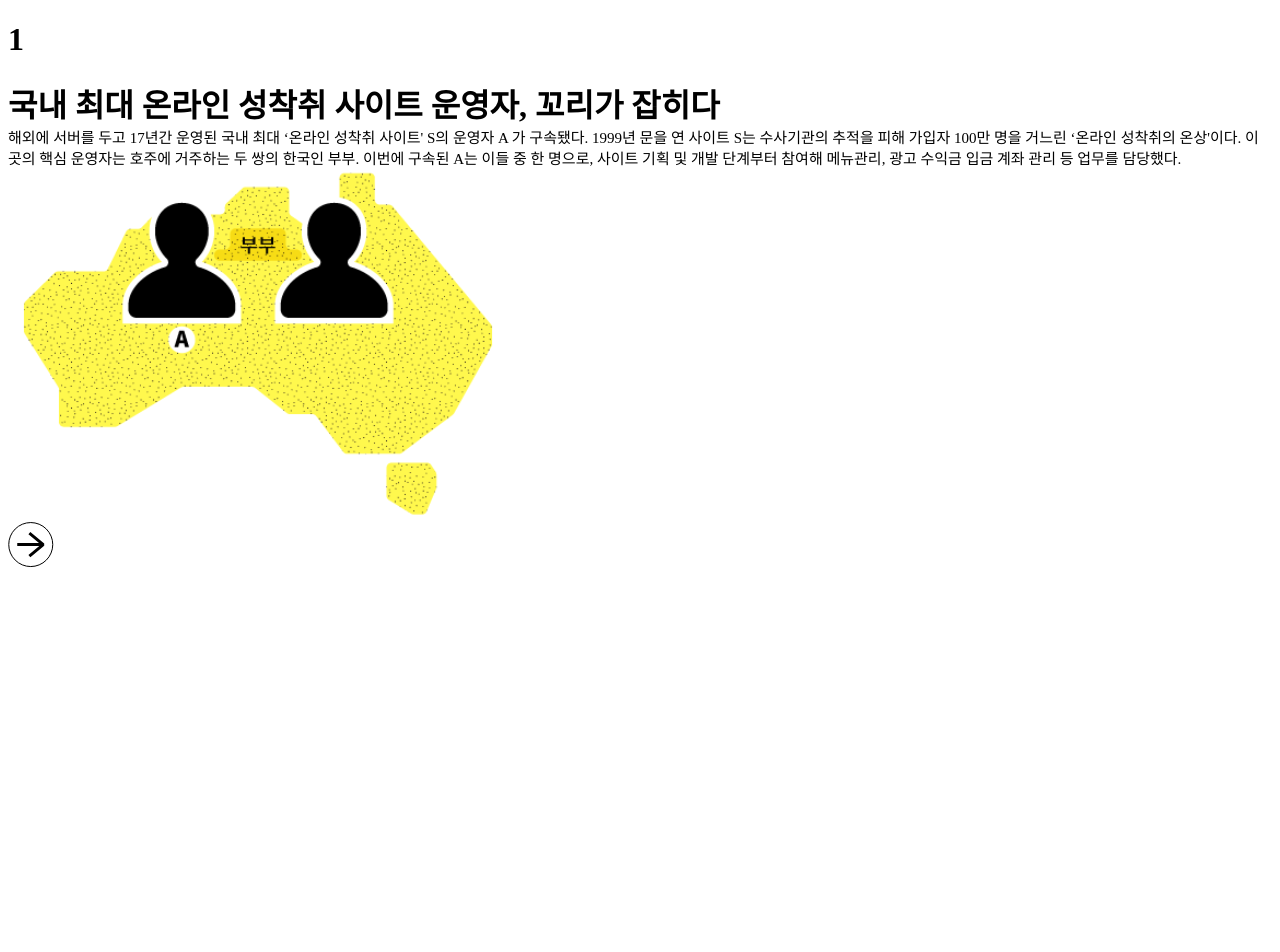
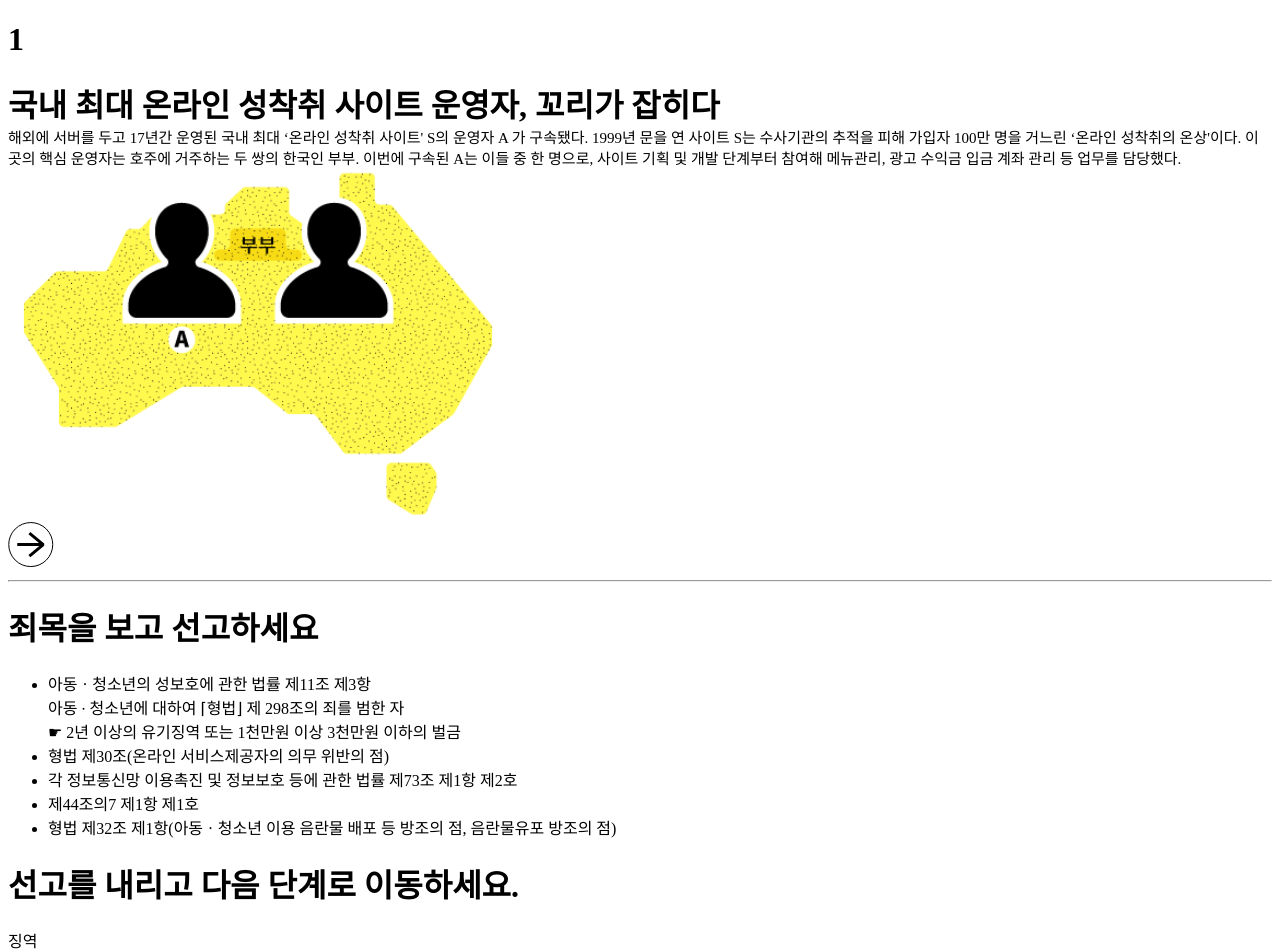
Before and after one commit to newshunter12/judgement-simulator, a Next.js app: page /data/1 in a window 1280 px wide. Shown: the top 952 px of the page. Before the commit the page ends 800 px from the top, so only its background shows below. Built offline with nearby package versions, Linux system fonts and the light colour scheme.

Commit message:
feat: create SentenceCondition Component
- renamed Variables name
- renamed yml properties name

```diff
--- a/component/judgement.tsx
+++ b/components/Judgement.tsx
@@ -1,4 +1,5 @@
 import Description from "./Description";
+import SentenceCondition from "./SentenceCondition";
 import Case from "utils/Case.interface";
 import React from "react";
 
@@ -13,6 +14,7 @@ function Judgement({ caseObject, caseName }: Props): React.ReactElement {
 
   return (
     <div>
+      <div>
         <h1>{caseName}</h1>
 
         <Description
@@ -21,6 +23,11 @@ function Judgement({ caseObject, caseName }: Props): React.ReactElement {
           caseNum={caseObject.caseNum}
         />
       </div>
+      <hr />
+      <div>
+        <SentenceCondition statutes={caseObject.statutes} />
+      </div>
+    </div>
   );
 }
 
--- /dev/null
+++ b/components/SentenceCondition.tsx
@@ -0,0 +1,36 @@
+import React from "react";
+
+interface Props {
+  statutes: {
+    article: string;
+    config_requirements: string;
+    sentencing: string;
+  }[];
+}
+
+function SentenceCondition({ statutes }: Props): React.ReactElement {
+  return (
+    <div>
+      <div>
+        <h1>죄목을 보고 선고하세요</h1>
+        <ul>
+          {statutes.map((statute, i) => (
+            <li key={i}>
+              <div>{statute.article}</div>
+              <div>{statute.config_requirements}</div>
+              <div> {statute.sentencing}</div>
+            </li>
+          ))}
+        </ul>
+      </div>
+      <div>
+        <h1> 선고를 내리고 다음 단계로 이동하세요.</h1>
+        <div> 징역</div>
+        <div> 벌금 </div>
+        <div>집행유예</div>
+      </div>
+    </div>
+  );
+}
+
+export default SentenceCondition;
--- a/pages/data/[data].tsx
+++ b/pages/data/[data].tsx
@@ -1,4 +1,4 @@
-import Judgement from "component/judgement";
+import Judgement from "components/Judgement";
 import Case from "utils/Case.interface";
 import yaml from "js-yaml";
 import { InferGetStaticPropsType } from "next";
--- a/utils/Case.interface.tsx
+++ b/utils/Case.interface.tsx
@@ -12,7 +12,7 @@ interface Case {
       content: string;
     },
   ];
-  statues: [
+  statutes: [
     {
       article: string;
       config_requirements: string;
@@ -22,7 +22,7 @@ interface Case {
 
   petitions: [
     {
-      category: string;
+      isDefendant: boolean;
       content: string;
     },
   ];
--- a/utils/crimeCases.yml
+++ b/utils/crimeCases.yml
@@ -27,30 +27,31 @@
       # 조항
     - article: "아동ㆍ청소년의 성보호에 관한 법률 제11조 제3항"
       # 구성요건
-      config-requirements: "아동 ∙ 청소년에 대하여 ⌈형법⌋ 제 298조의 죄를 범한 자"
+      config_requirements: "아동 ∙ 청소년에 대하여 ⌈형법⌋ 제 298조의 죄를 범한 자"
       # 양형
       sentencing: "☛ 2년 이상의 유기징역  또는  1천만원 이상 3천만원 이하의 벌금"
 
     - article: "형법 제30조(온라인 서비스제공자의 의무 위반의 점)"
-      config-requirements:
+      config_requirements:
       sentencing:
 
     - article: "각 정보통신망 이용촉진 및 정보보호 등에 관한 법률 제73조 제1항 제2호"
-      config-requirements:
+      config_requirements:
       sentencing:
 
     - article: "제44조의7 제1항 제1호"
-      config-requirements:
+      config_requirements:
       sentencing:
 
     - article: "형법 제32조 제1항(아동ㆍ청소년 이용 음란물 배포 등 방조의 점, 음란물유포 방조의 점)"
-      config-requirements:
+      config_requirements:
       sentencing:
 
   # 탄원서
   petitions:
-    - category: # 피해자 측 or 가해자 측
-      content:
+    - isDefendant: true  # 피해자 측 or 가해자 측
+      content: "피고인 측 탄원서 내용"
+
 
   # 실제 판결 결과
   result:
```
Also changed, not shown: components/Description.module.scss (renamed from component/Description.module.scss), components/Description.tsx (renamed from component/description.tsx), components/WeightCondition.tsx (renamed from component/weightCondition.tsx). Lines whose indentation alone changed are shown as unchanged.
